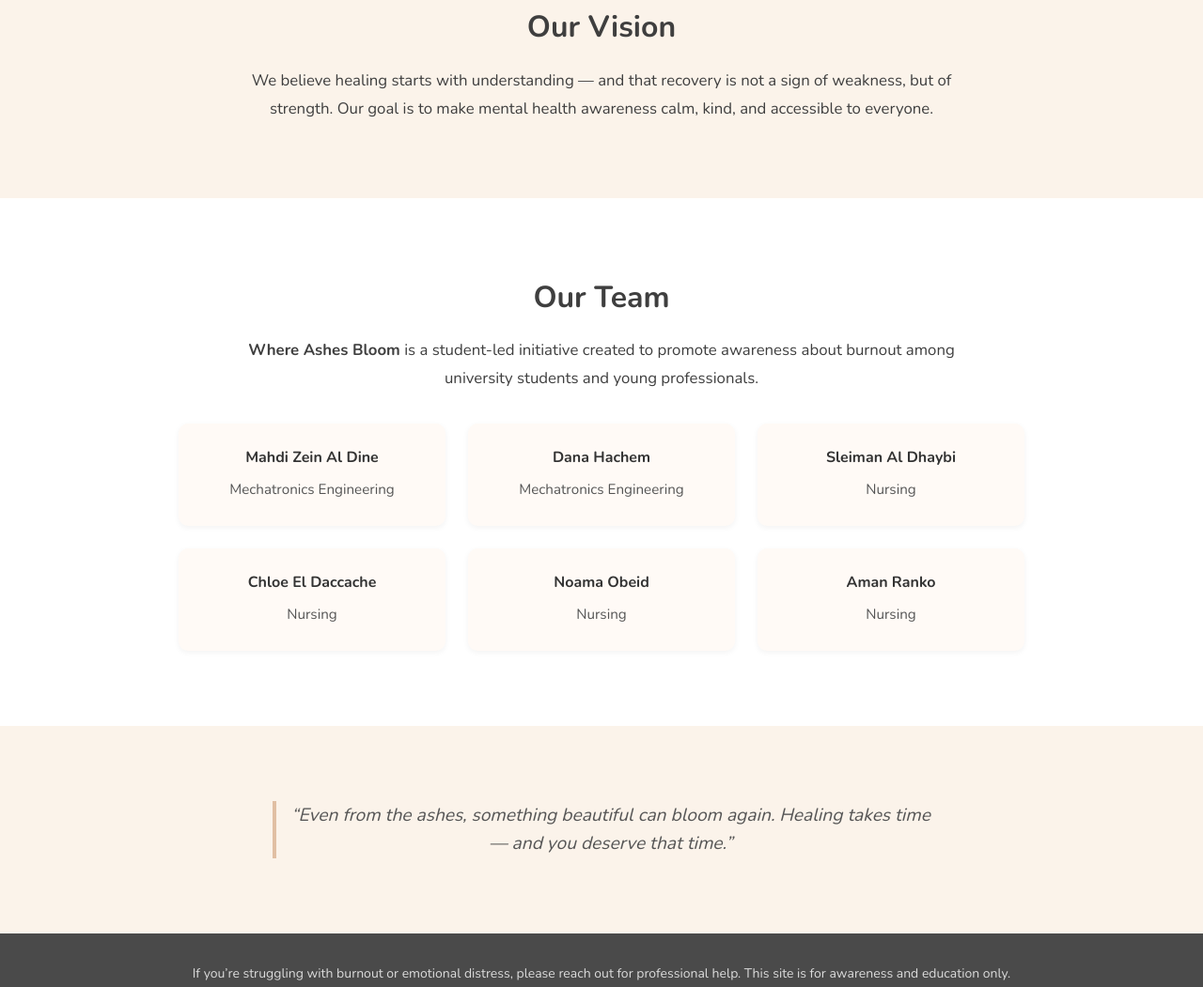
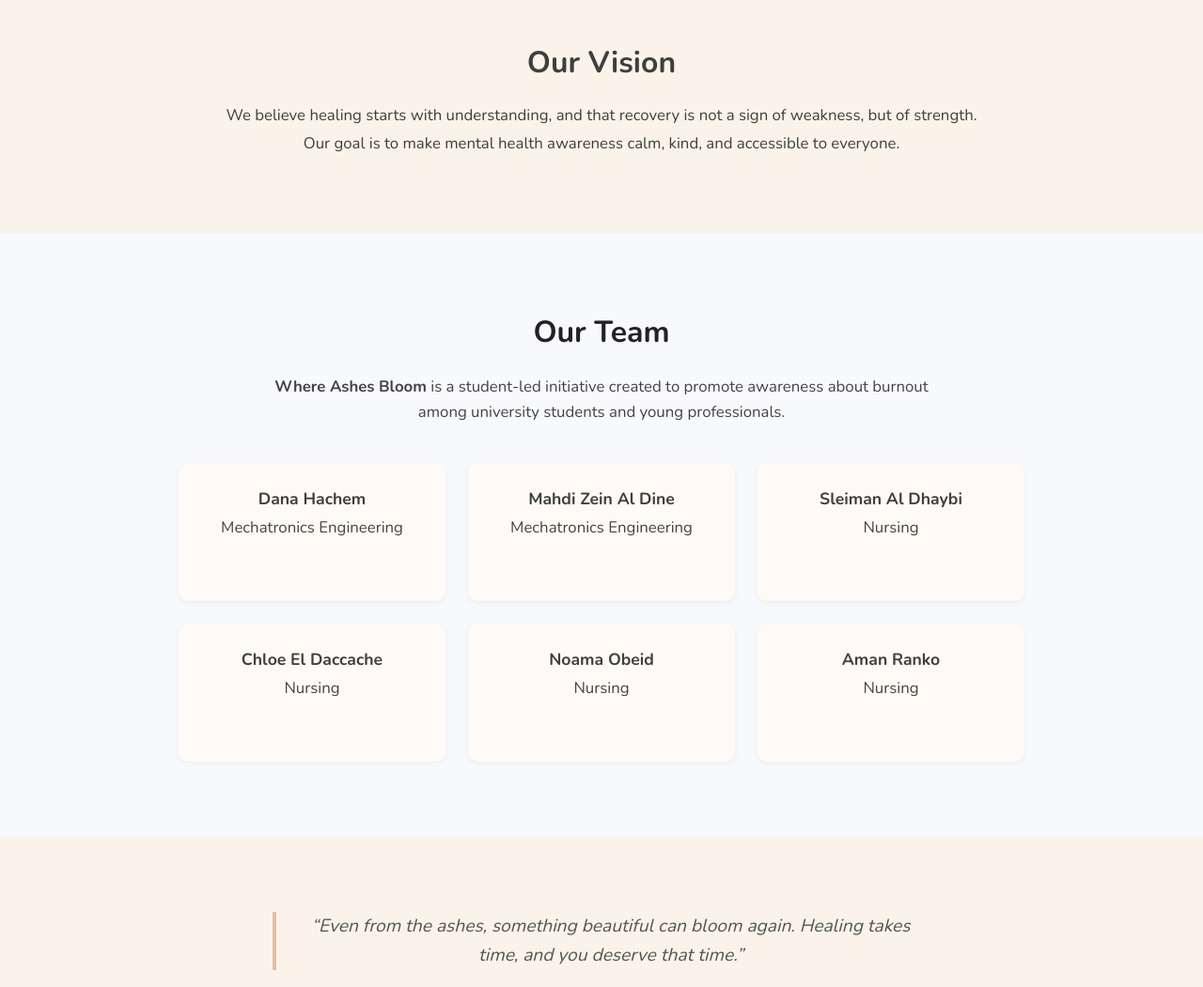
Before and after one commit to danaahachem/whereashesbloom, a plain HTML site: page about.html in a window 1280 px wide. Shown: the part 784-1835 px from the top of the page at 94% size. Drawn offline with nearby package versions, Linux system fonts and the light colour scheme.

Commit message:
refined for gpt style, and changed names to hover animation

```diff
--- a/about.html
+++ b/about.html
@@ -104,7 +104,7 @@
         <!-- About -->
         <section class="page-section bg-light">
             <h1 class="section-title">About Us</h1>
-            <p>We built <strong>Where Ashes Bloom</strong> as a safe, gentle space for people facing burnout —
+            <p>We built <strong>Where Ashes Bloom</strong> as a safe, gentle space for people facing burnout,
             a place to pause, understand, and heal with compassion and awareness.</p>
         </section>
 
@@ -118,48 +118,53 @@
         <!-- Vision -->
         <section class="page-section bg-light">
             <h2 class="section-title">Our Vision</h2>
-            <p>We believe healing starts with understanding — and that recovery is not a sign of weakness, but of strength.
+            <p>We believe healing starts with understanding, and that recovery is not a sign of weakness, but of strength.
             Our goal is to make mental health awareness calm, kind, and accessible to everyone.</p>
         </section>
 
         <!-- Team -->
        <section class="page-section bg-lighter">
+    <div class="container">
         <h2 class="section-title">Our Team</h2>
         <p><strong>Where Ashes Bloom</strong> is a student-led initiative created to promote awareness about burnout
         among university students and young professionals.</p>
 
         <div class="team-grid">
             <div class="team-card">
-                    <h4>Mahdi Zein Al Dine</h4>
-                    <p>Mechatronics Engineering</p>
+                <h3 class="team-name">Dana Hachem</h3>
+                <p class="team-role">Mechatronics Engineering</p>
             </div>
             <div class="team-card">
-                    <h4>Dana Hachem</h4>
-                    <p>Mechatronics Engineering</p>
+                <h3 class="team-name">Mahdi Zein Al Dine</h3>
+                <p class="team-role">Mechatronics Engineering</p>
             </div>
             <div class="team-card">
-                    <h4>Sleiman Al Dhaybi</h4>
-                    <p>Nursing</p>
+                <h3 class="team-name">Sleiman Al Dhaybi</h3>
+                <p class="team-role">Nursing</p>
             </div>
             <div class="team-card">
-                    <h4>Chloe El Daccache</h4>
-                    <p>Nursing</p>
+                <h3 class="team-name">Chloe El Daccache</h3>
+                <p class="team-role">Nursing</p>
             </div>
             <div class="team-card">
-                    <h4>Noama Obeid</h4>
-                    <p>Nursing</p>
+                <h3 class="team-name">Noama Obeid</h3>
+                <p class="team-role">Nursing</p>
             </div>
             <div class="team-card">
-                    <h4>Aman Ranko</h4>
-                    <p>Nursing</p>
+                <h3 class="team-name">Aman Ranko</h3>
+                <p class="team-role">Nursing</p>
             </div>
         </div>
+    </div>
+</section>
+
+
         </section>
 
         <!-- Closing Quote -->
         <section class="page-section bg-light">
             <blockquote>“Even from the ashes, something beautiful can bloom again.
-            Healing takes time — and you deserve that time.”</blockquote>
+            Healing takes time, and you deserve that time.”</blockquote>
         </section>
     </main>
 
--- a/css/style.css
+++ b/css/style.css
@@ -114,6 +114,66 @@ body {
   align-items: center;
   gap: var(--space-xs);
 }
+/* ===== Our Team Section ===== */
+.page-section.bg-lighter {
+    background-color: #f8f9fc;
+    padding: 80px 0;
+    text-align: center;
+}
+
+.page-section.bg-lighter .section-title {
+    font-size: 2rem;
+    margin-bottom: 20px;
+    color: #222;
+}
+
+.page-section.bg-lighter p {
+    max-width: 700px;
+    margin: 0 auto 40px;
+    color: #444;
+    font-size: 1.05rem;
+    line-height: 1.6;
+}
+
+.team-grid {
+    display: grid;
+    grid-template-columns: repeat(auto-fit, minmax(260px, 1fr));
+    gap: 25px;
+    justify-content: center;
+}
+
+.team-card {
+    background: #fff;
+    border-radius: 16px;
+    padding: 1px 1px;              /* reduced padding */
+    box-shadow: 0 4px 10px rgba(0, 0, 0, 0.07);
+    transition: all 0.3s ease;
+    cursor: pointer;
+
+    display: flex;
+    flex-direction: column;
+    align-items: center;
+    justify-content: center;         /* centers text vertically */
+    min-height: 100px;               /* fixed compact height */
+}
+
+
+.team-card:hover {
+    transform: translateY(-8px);
+    background: #eef3ff;
+    box-shadow: 0 10px 25px rgba(0, 0, 0, 0.15);
+}
+
+.team-name {
+    margin-bottom: 4px;              /* smaller gap between name & role */
+    font-size: 1.1rem;
+}
+
+.team-role {
+    font-size: 0.95rem;
+    line-height: 1.2;                /* tighter text */
+}
+
 
 .logo {
     display: flex;
```
Also changed, not shown: deal.html (+9 -9 lines), index.html (+2 -2 lines), learn.html (+3 -3 lines). Lines whose indentation alone changed are shown as unchanged.
